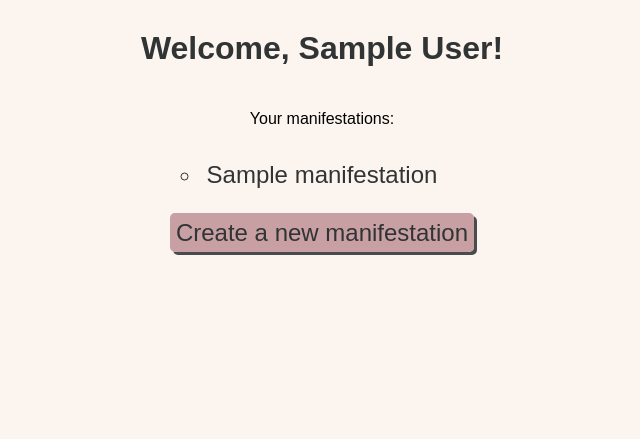
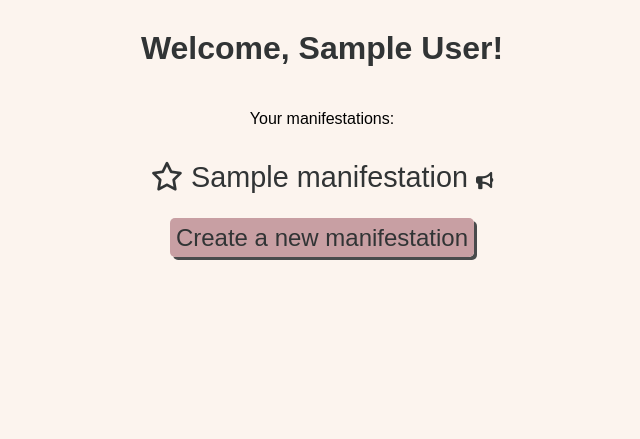
Before and after one commit to Jo-JPEG/manifestation-magic, a Django app: page / in a window 1280 px wide. Shown: the part 48-487 px from the top of the page, without its empty margins (323-963 px from the left). Run offline with Django 4.2, Linux system fonts and the light colour scheme; a user stored in the database is signed in; tables that the repository leaves empty hold one stand-in row (values such as "Sample post"); some libraries are stand-ins or nearby versions.

Commit message:
update home.html to include icon to indicate if manifestation is charged and if it is set to public. Update code in views.py to iterate over manifestations to update is_charged status

```diff
--- a/manifest/templates/manifest/home.html
+++ b/manifest/templates/manifest/home.html
@@ -10,7 +10,21 @@
     <ul>
         {% for manifestation in manifestations %}
             <li class="manifestation-list">
-                <a href="{% url 'view_manifestation' manifestation.slug %}">{{ manifestation.title }}</a>
+                <a href="{% url 'view_manifestation' manifestation.slug %}">
+                    {% if manifestation.is_charged %}
+                    <i class="fa-solid fa-star" title="Charged"></i>
+                    {% else %}
+                    <i class="fa-regular fa-star" title="Not Charged"></i>
+                    {% endif %}
+                     {{ manifestation.title }}</a>
+                <span class="home-info">
+                    {% if manifestation.is_public %}
+                    <i class="fa-solid fa-bullhorn" title="public"></i>
+                    {% else %}
+                    {% endif %}
+                </span>
+
+
             </li>
         {% empty %}
             <li>You don't have any current manifestations.</li>  <!-- Debug statement -->
--- a/manifest/views.py
+++ b/manifest/views.py
@@ -9,7 +9,19 @@ from django.http import HttpResponseForbidden
 @login_required
 def home(request):
     manifestations = Manifestation.objects.filter(owner=request.user)
-    return render(request, 'manifest/home.html', {'manifestations': manifestations})
+    for manifestation in manifestations:
+        if manifestation.is_charged and timezone.now() > manifestation.last_charged + timedelta(minutes=2):
+            manifestation.is_charged = False
+            manifestation.save()
+        if manifestation.last_charged and timezone.now() > manifestation.last_charged + timedelta(minutes=1):
+            manifestation.can_charge = True
+            manifestation.save()
+
+    context = {
+        'manifestations': manifestations,
+    }
+
+    return render(request, 'manifest/home.html', context)
 
 def about(request):
     return render(request, 'about.html')
--- a/static/manifest/css/style.css
+++ b/static/manifest/css/style.css
@@ -186,8 +186,8 @@ a:hover {
 .manifestation-list {
     padding: 5px;
     margin: 5px;
-    list-style-type: circle;
-    font-size: 1.5rem;
+    list-style-type: none;
+    font-size: 180%;
     color: var(--text-color-dark);
 
 }
@@ -200,6 +200,10 @@ a:hover {
 .manifestation-list a:hover {
     text-decoration: underline;
     background-color: var(--rosy-brown);
+}
+
+.home-info i {
+    font-size: 60%;
 }
 
 .center {
```
